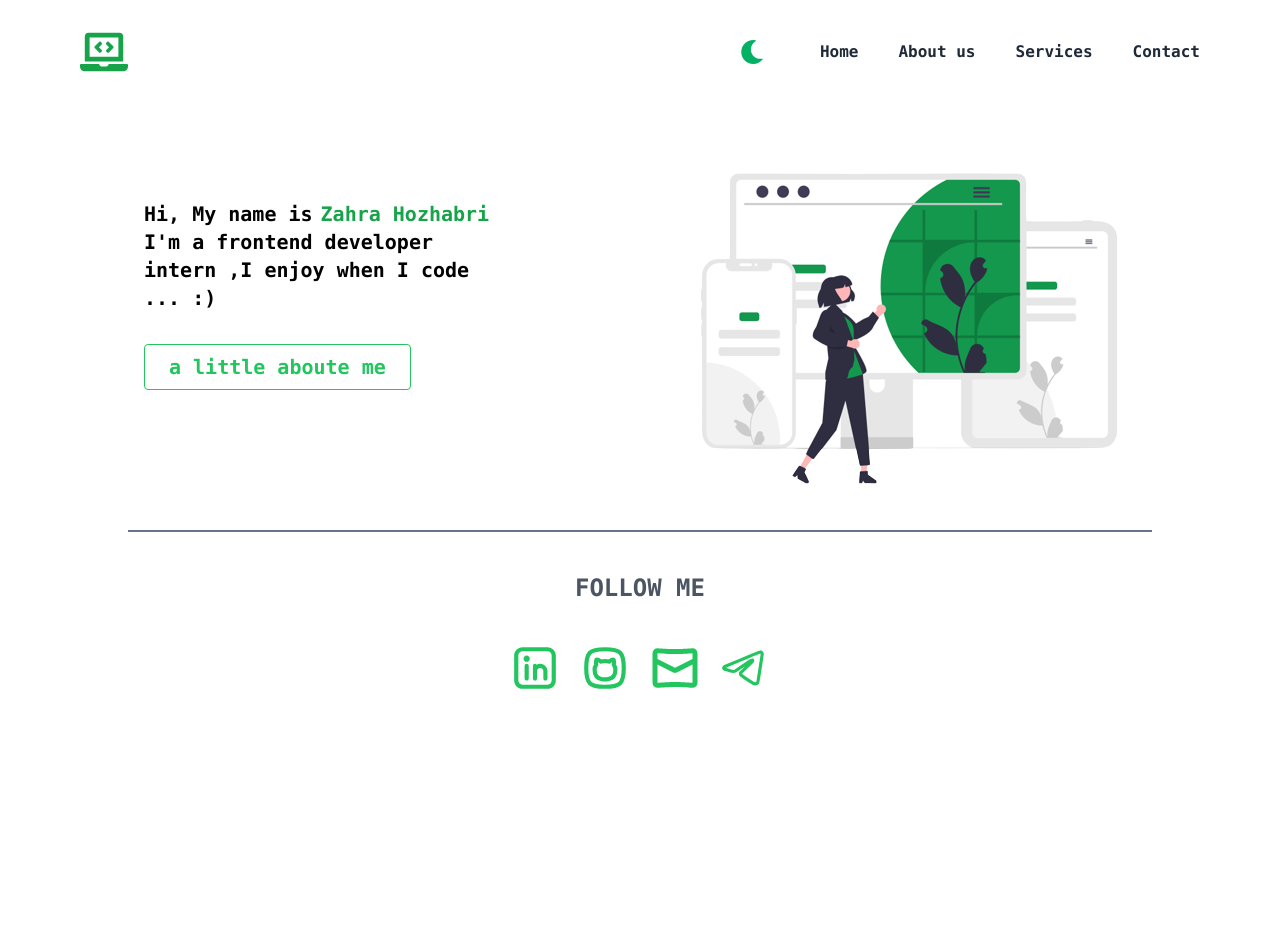
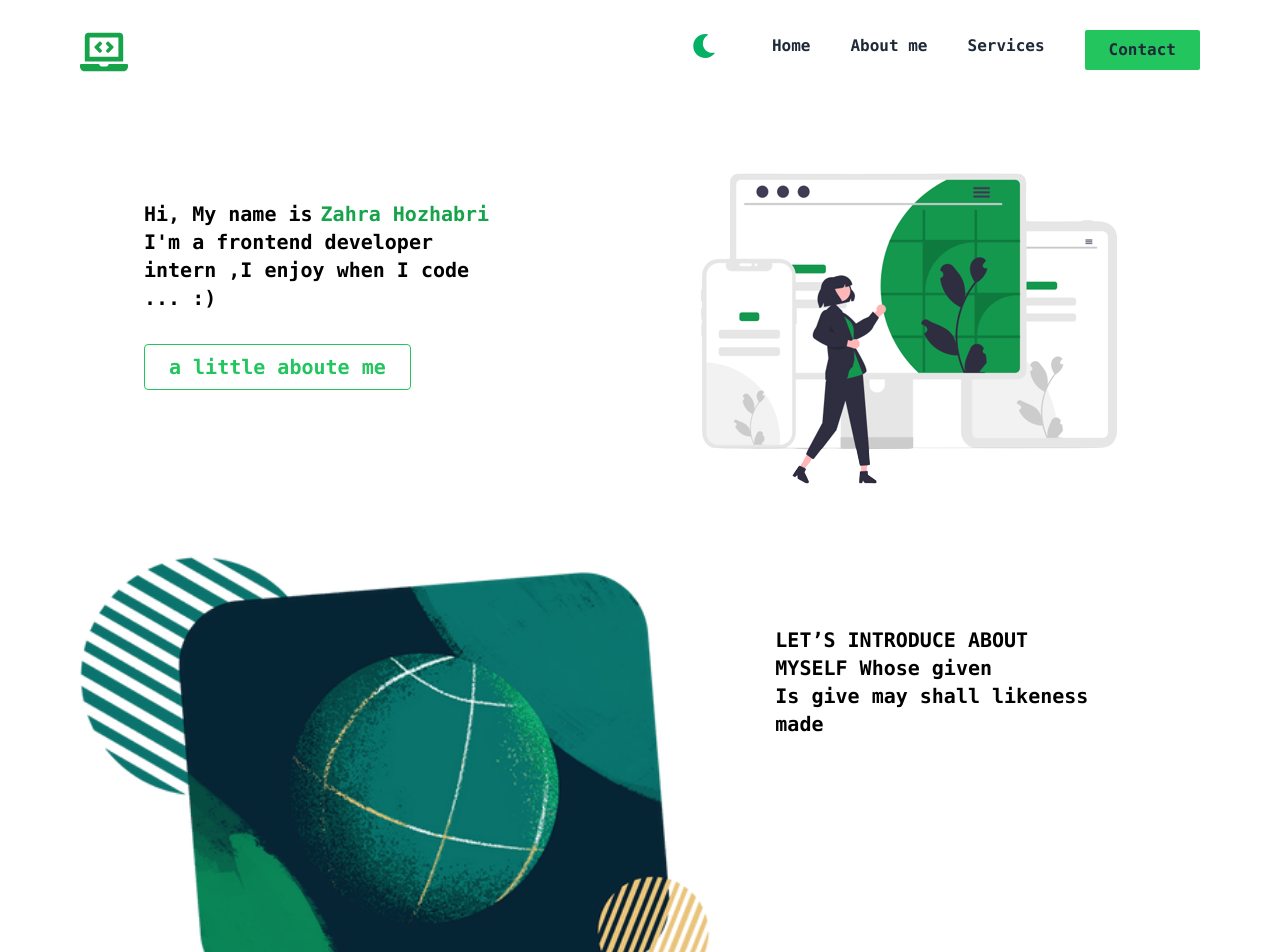
Before and after one commit to zahra-hjri/first-react-app, a React (Create React App) app: page / in a window 1280 px wide. Shown: the top 952 px of the page. Before the commit the page ends 800 px from the top, so only its background shows below. Built offline with nearby package versions, Linux system fonts and the light colour scheme.

Commit message:
add new section

```diff
--- a/src/App.js
+++ b/src/App.js
@@ -1,6 +1,8 @@
 import { useState } from "react";
 import Header from "./components/Header/Header";
 import Main from "./components/Main/Main";
+import Introduction from "./components/Introduction/Introduction";
+// import Introduce from "./components/Introduce/introduce";
 import Footer from "./components/Footer/Footer";
 // import DarkMode from "./components/DarkMode/DarkMode";
 import "./index.css";
@@ -20,6 +22,14 @@ export default function App() {
           toggelChangeBg={toggelChangeBg}
           setToggelChangeBg={setToggelChangeBg}
         />
+        <Introduction
+          toggelChangeBg={toggelChangeBg}
+          setToggelChangeBg={setToggelChangeBg}
+        />
+        {/* <Introduce
+          toggelChangeBg={toggelChangeBg}
+          setToggelChangeBg={setToggelChangeBg}
+        /> */}
         <div className={` ${toggelChangeBg ? "dark" : "light"}`}>
           <Footer />
         </div>
--- a/src/components/Header/Header.jsx
+++ b/src/components/Header/Header.jsx
@@ -9,7 +9,6 @@ import "./Header.css"
 const Header = ({ toggelChangeBg, setToggelChangeBg }) => {
 
   const [isNavOpen, setIsNavOpen] = useState(false); // initiate isNavOpen state with false
-  // const [darkMode,setDarkMode]=useState(false)
 
   const toggelBgMode = () => {
     setToggelChangeBg(!toggelChangeBg);
@@ -18,7 +17,6 @@ const Header = ({ toggelChangeBg, setToggelChangeBg }) => {
     <Fragment>
       <div className="flex items-center justify-between px-5 md:px-8 lg:px-13 xl:px-20 py-7">
       <a href="/About.jsx">
-        {/* <img src={Logo} className="h-12 w-12 " alt="logo" /> */}
         <FaLaptopCode className="text-green-600 h-9 w-9 md:h-12 md:w-12 cursor-pointer" />
       </a>
       <nav>
@@ -59,15 +57,11 @@ const Header = ({ toggelChangeBg, setToggelChangeBg }) => {
 
 
             <div className="MENU-LINK-MOBILE-OPEN flex flex-col items-center overflow-y-hidden min-h-[200px] font-bold font-mono">
-            {menu.map((list) => (
-            <a href={list.link} className="py-3 hover:text-green-600">{list.name}</a>
-          ))}
-                {/* <a className="py-3 hover:text-green-600" href="/about">Work</a>
-                <a className="py-3 hover:text-green-600" href="/portfolio">About</a>
-                <a className="py-3 hover:text-green-600" href="/contact">Services</a>
-                <a href="/contact" className="active px-6 py-3 rounded-sm hover:text-white">
-                  Contact
-                </a> */}
+              {menu.map((list) => (
+              <a href={list.link} className={` ${list.name === 'Contact' ?
+              "active bg-green-500 px-6 py-3 rounded-sm hover:text-white"
+              : "py-3 hover:text-green-600"}}`}>{list.name}</a>
+            ))}
             </div>
 
           </div>
@@ -80,25 +74,10 @@ const Header = ({ toggelChangeBg, setToggelChangeBg }) => {
           </div>
 
           {menu.map((list) => (
-            <a href={list.link} className="hover:text-green-600">{list.name}</a>
+            <a href={list.link} className={` ${list.name === 'Contact' ?
+             "bg-green-500 px-6 py-2 -mt-1 rounded-sm block hover:text-white"
+             : "hover:text-green-600"}}`}>{list.name}</a>
           ))}
-
-             {/* <a href="/about" className="hover:text-green-600">
-               Work
-             </a>
-
-             <a href="/portfolio" className="hover:text-green-600">
-               About
-             </a>
-
-             <a href="/service" className="hover:text-green-600">
-               Services
-             </a>
-             <a
-              href="/contact"
-              className="hover:text-white bg-green-500 active px-6 py-2 -mt-1 rounded-sm block">
-              Contact
-            </a> */}
         </div>
       </nav>
     </div>
--- /dev/null
+++ b/src/components/Introduction/Introduction.jsx
@@ -0,0 +1,40 @@
+
+
+import { Fragment } from "react";
+import introductionImg from "../../assets/web-development.png"
+import "./Introduction.css"
+
+// import Header from "../Header/Header";
+
+const Introduction = ({ toggelChangeBg, setToggelChangeBg }) => {
+
+  return (
+    <Fragment>
+    <section className={`flex-col md:flex md:flex-row-reverse md:justify-between px-5 lg:px-18 xl:px-20 ${toggelChangeBg ? "dark" : "light"}`}>
+
+
+      <div className="px-2 sm:px-8 py-7 md:pt-14 md:px-16 lg:pt-24 xl:text-xl font-mono font-bold">
+        <p className= {`sm:font-bold  ${toggelChangeBg ? "text-white" : "text-black"}`}>
+        LET’S
+        INTRODUCE ABOUT
+        <p>
+        MYSELF
+        Whose given</p>
+          <p>
+        Is give may shall likeness made
+        </p>
+
+        </p>
+
+      </div>
+      <img
+        src={introductionImg}
+        alt="developer"
+        className="sm:w-11/12 sm:h-3/4 md:w-7/12 md:h-2/5 pt-6"
+      ></img>
+    </section>
+
+    </Fragment>
+  );
+}
+export default Introduction;
--- a/src/menuData.js
+++ b/src/menuData.js
@@ -6,7 +6,7 @@ export const menu = [
   },
   {
     id: 2,
-    name: "About us",
+    name: "About me",
     link: "https://github.com/",
   },
   {
```
Also changed, not shown: src/components/Introduction/Introduction.css (added).
